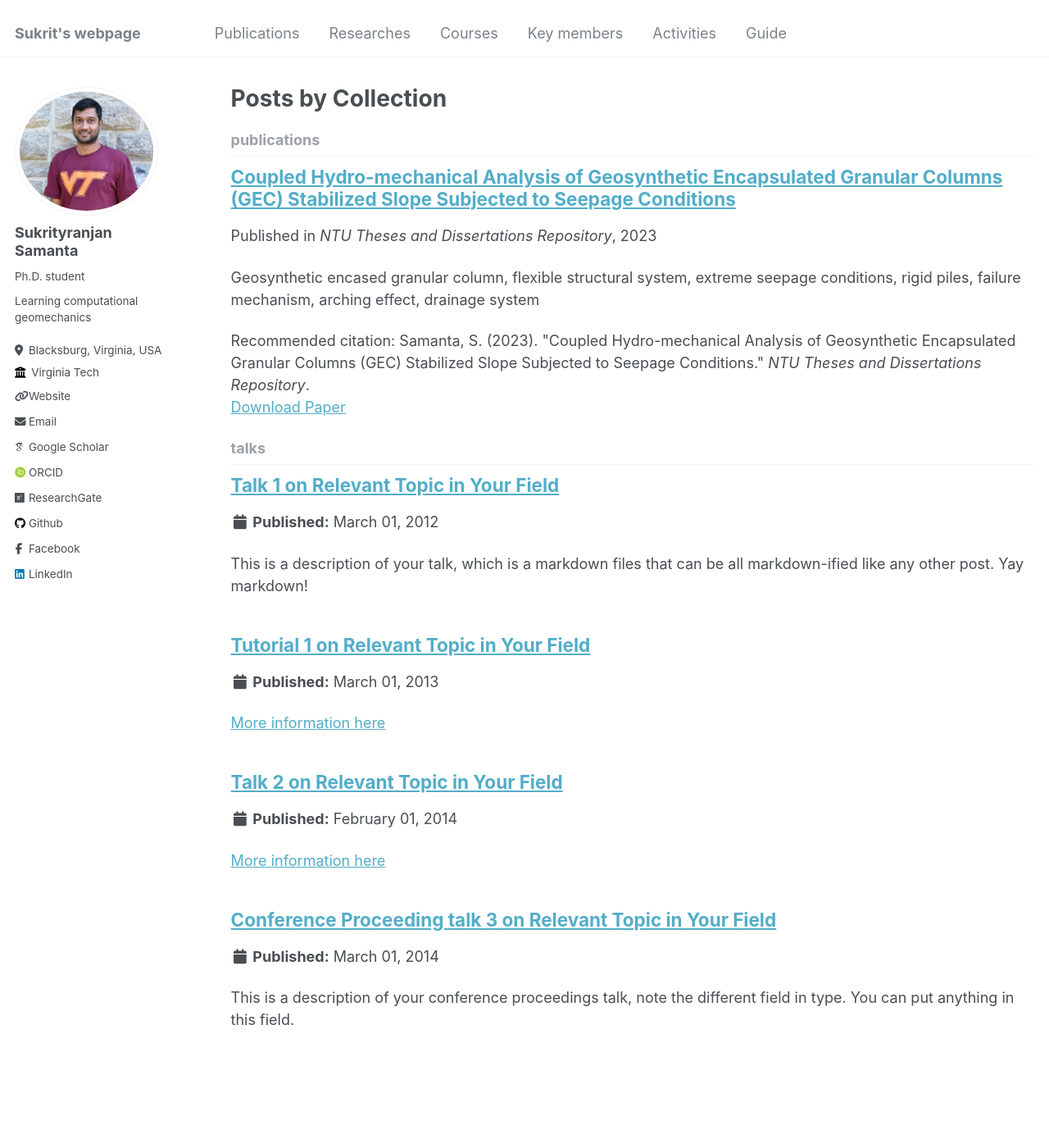
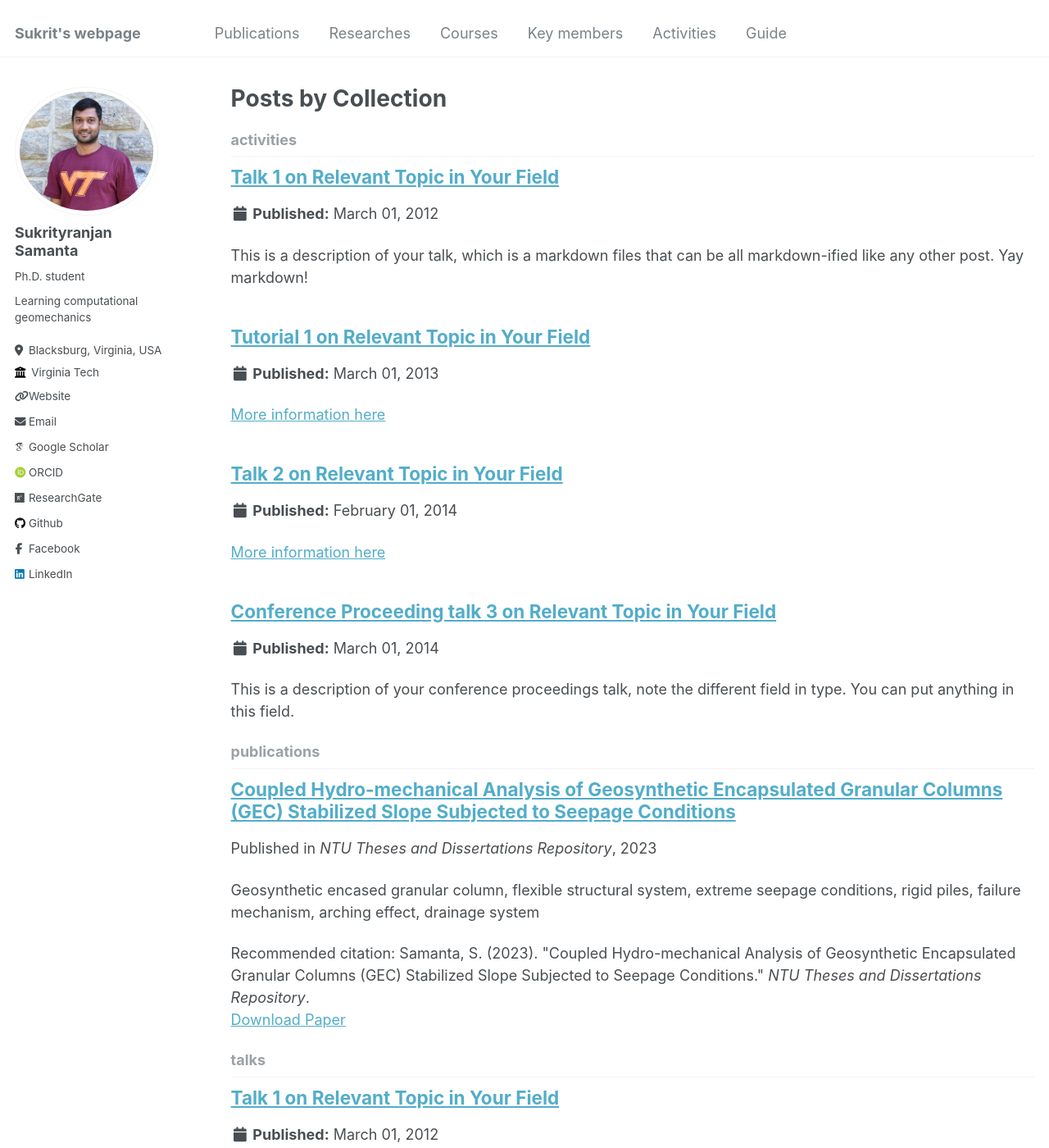
Before and after one commit to Sukritvt/Sukritvt.github.io, a Jekyll site: the page built from _pages/collection-archive.html, in a window 1280 px wide and 1400 px high. Shown: the whole window at 82% size. Built offline with Jekyll 4.4.1, drawn with Linux system fonts in a browser that asks for light colours; some web fonts are replaced; part of the change alters nothing that is shown.

Commit message:
Update _config.yml

```diff
--- a/_config.yml
+++ b/_config.yml
@@ -174,6 +174,9 @@ collections:
   talks:
     output: true
     permalink: /:collection/:path/
+  activities:
+    output: true
+    permalink: /:collection/:path/
 
 
 # Defaults
```
